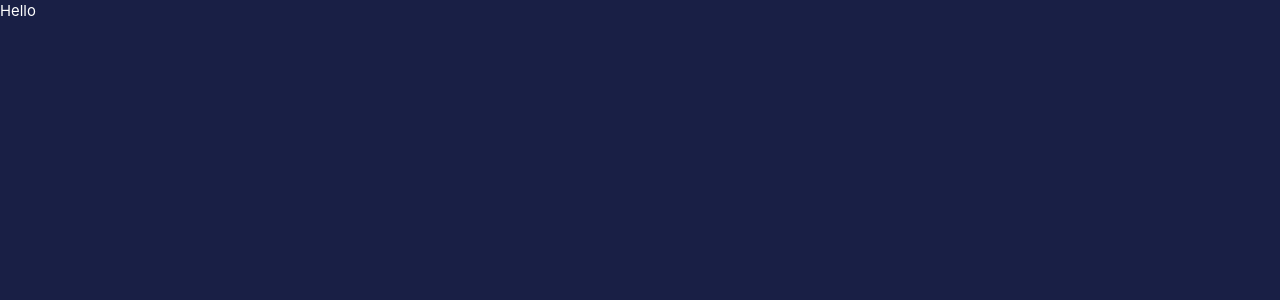
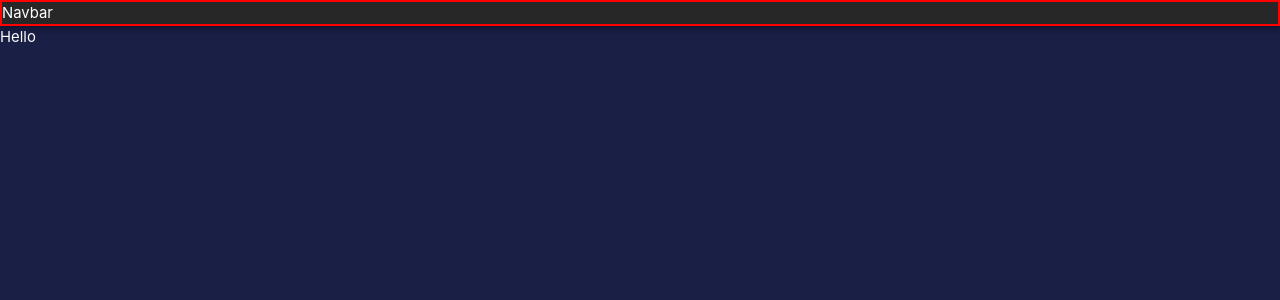
Before and after one commit to navneetthakor/agri-medico-frontend, a React (Create React App) app: page / in a window 1280 px wide. Shown: the top 300 px of the page. Built offline with nearby package versions, Linux system fonts and the light colour scheme.

Commit message:
basic setup for navbar + useMediaQuery() setup

```diff
--- a/src/App.js
+++ b/src/App.js
@@ -6,8 +6,8 @@ import { useSelector } from "react-redux";
 import { themeSettings } from "./theme";
 import { ThemeProvider } from "@emotion/react";
 import { Route, RouterProvider, createBrowserRouter, createRoutesFromElements } from "react-router-dom";
-import Sample from "./components/Sample";
 import { CssBaseline } from "@mui/material";
+import RootLayout from "./scens/RootLayout";
 
 
 // router setup
@@ -21,7 +21,7 @@ function App() {
 
   // settingup the router
   const router = createBrowserRouter(createRoutesFromElements(
-    <Route exact path="/" element={<Sample/>}>
+    <Route exact path="/" element={<RootLayout/>}>
 
     </Route>
   ))
--- a/src/components/Navbar.js
+++ b/src/components/Navbar.js
@@ -1,10 +1,18 @@
+import { AppBar } from '@mui/material'
 import React from 'react'
 
 function Navbar() {
   return (
-    <div>
-
-    </div>
+    <AppBar
+    sx={{
+        border:'2px solid red',
+        position: 'sticky',
+        top: 0,
+        left: 0,
+    }}
+    >
+      Navbar
+    </AppBar>
   )
 }
 
--- a/src/scens/RootLayout.js
+++ b/src/scens/RootLayout.js
@@ -1,10 +1,16 @@
-import { Box } from '@mui/material'
-import React from 'react'
+import { Box, useMediaQuery } from '@mui/material'
+import React, { useState } from 'react'
 // import Sidebar from '../components/Sidebar'
 import Navbar from '../components/Navbar'
 import { Outlet } from 'react-router-dom'
+import Sample from '../components/Sample'
 
 function RootLayout() {
+    // to know whether device is mobile or not
+    const isNonMobile = useMediaQuery('(min-width: 960px)');
+
+    // to check whether sidebar is open or not
+    const [isSidebarOpen, setIsSidebarOpen] = useState(false);
   return (
     <Box
     sx={{
@@ -13,7 +19,12 @@ function RootLayout() {
     >
         {/* <Sidebar /> */}
         <Box>
-            <Navbar/>
+            <Navbar
+            isSidebarOpen={isSidebarOpen}
+            isNonMobile={isNonMobile}
+            setIsSidebarOpen={setIsSidebarOpen}
+            />
+            <Sample/>
             <Outlet />
         </Box>
 
```
